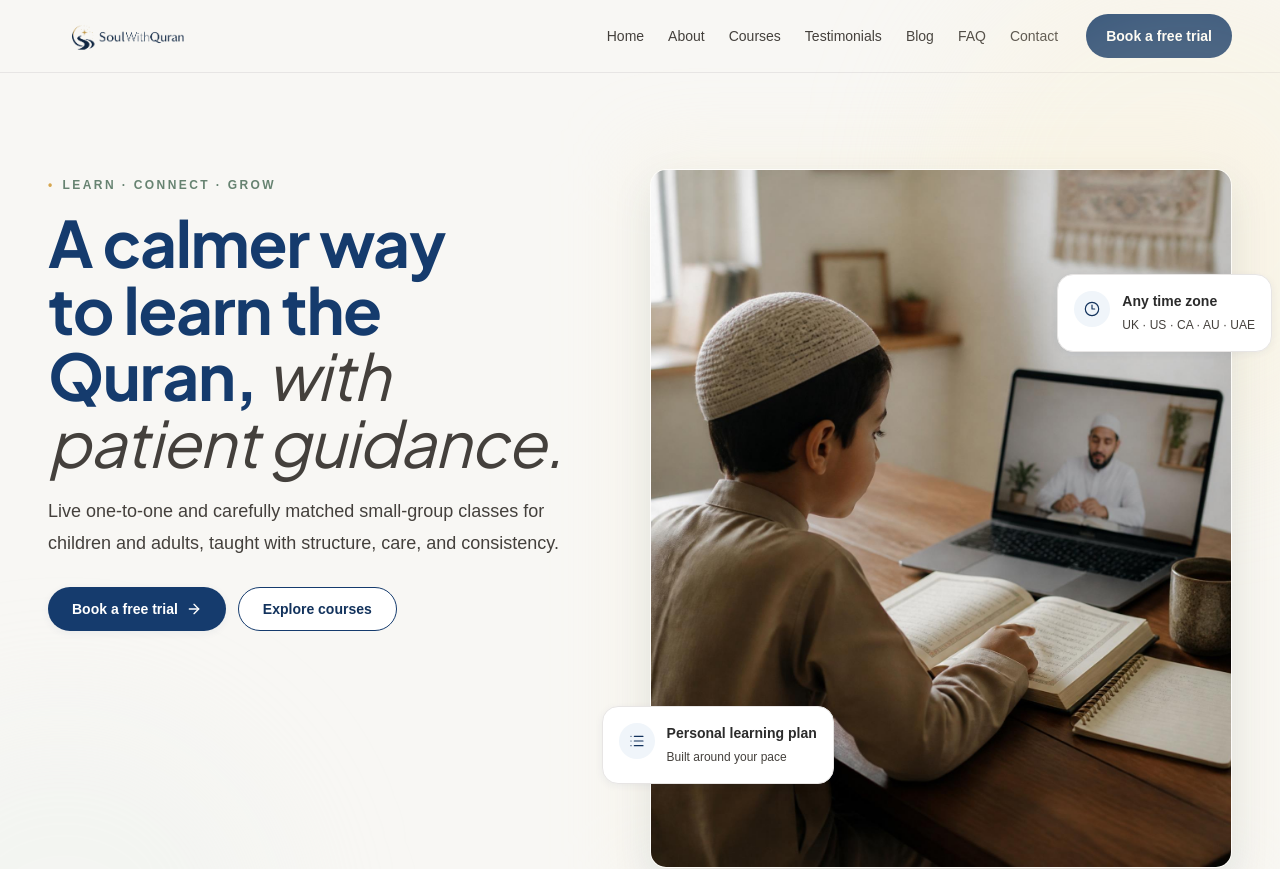
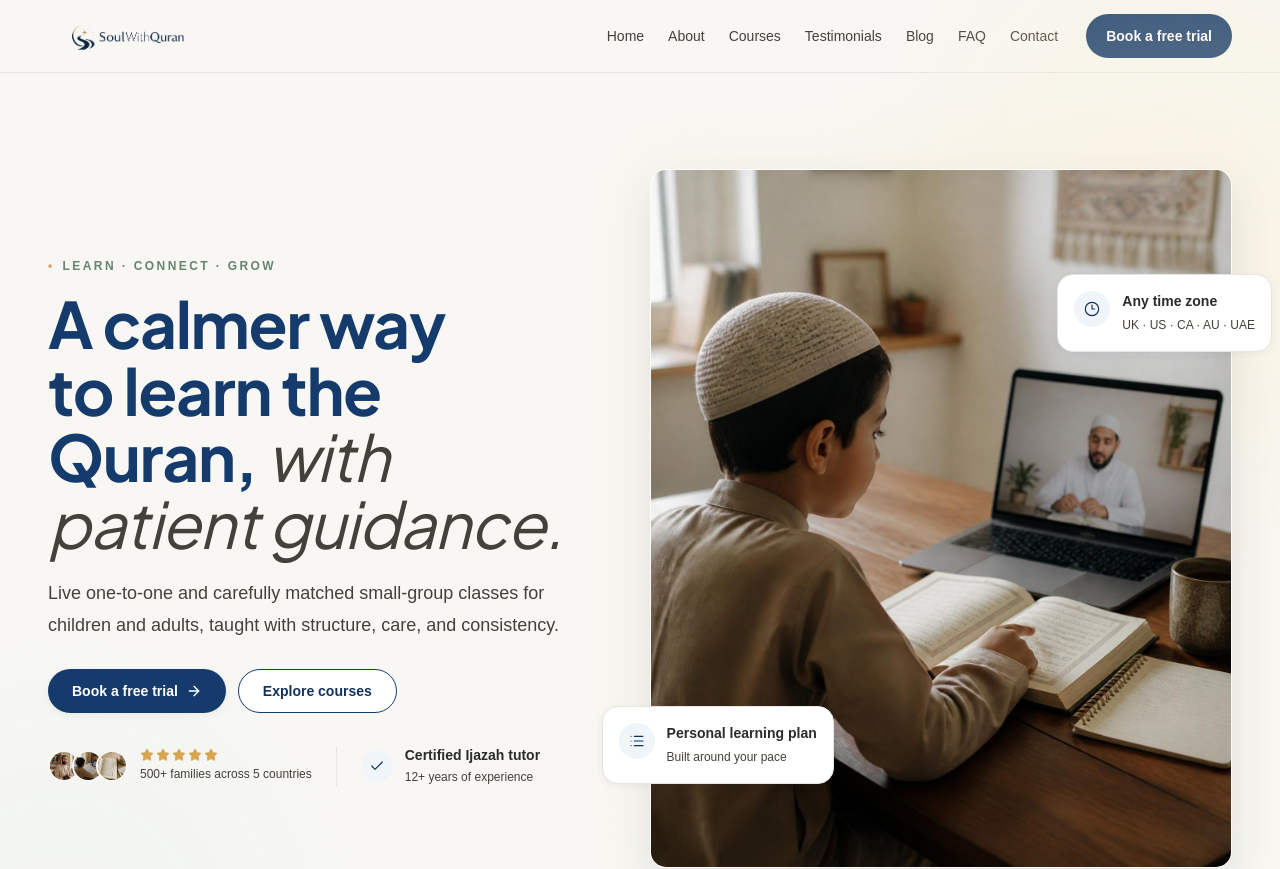
Before and after one commit to faisaldev5/soul-with-quran, a Next.js app: page / in a window 1280 px wide. Shown: the top 869 px of the page. Built offline with nearby package versions, Linux system fonts and the light colour scheme.

Commit message:
fix: center hero content vertically

```diff
--- a/src/components/sections/home-hero.tsx
+++ b/src/components/sections/home-hero.tsx
@@ -1,5 +1,5 @@
 import Image from "next/image";
-import { ArrowRight, Clock3, List } from "lucide-react";
+import { ArrowRight, Check, Clock3, List, Star } from "lucide-react";
 
 import { ButtonLink } from "@/components/ui/button";
 import { Card } from "@/components/ui/card";
@@ -20,6 +20,12 @@ const factCards = [
     description: "Built around your pace",
     icon: List,
   },
+] as const;
+
+const proofAvatars = [
+  "/images/homepage/tutor-portrait.jpg",
+  "/images/homepage/child-learning-quran-online.jpg",
+  "/images/homepage/quran-study-desk.jpg",
 ] as const;
 
 type FactCardProps = {
@@ -58,6 +64,69 @@ function FactCard({
   );
 }
 
+function HeroProof() {
+  return (
+    <div className="mt-8 flex flex-col gap-5 sm:flex-row sm:items-center sm:gap-6">
+      <div className="flex items-center gap-3">
+        <div aria-hidden="true" className="flex shrink-0 -space-x-2">
+          {proofAvatars.map((src) => (
+            <span
+              key={src}
+              className="relative size-8 overflow-hidden rounded-full border-2 border-background"
+            >
+              <Image
+                src={src}
+                alt=""
+                fill
+                sizes="32px"
+                className="object-cover"
+              />
+            </span>
+          ))}
+        </div>
+        <div>
+          <div
+            role="img"
+            aria-label="Five-star rating"
+            className="flex items-center gap-0.5 text-gold-500"
+          >
+            {Array.from({ length: 5 }, (_, index) => (
+              <Star
+                key={index}
+                aria-hidden="true"
+                className="size-3.5 fill-current"
+                strokeWidth={1.5}
+              />
+            ))}
+          </div>
+          <p className="mt-0.5 text-xs leading-5 text-text-secondary">
+            500+ families across 5 countries
+          </p>
+        </div>
+      </div>
+
+      <span aria-hidden="true" className="hidden h-10 w-px bg-border sm:block" />
+
+      <div className="flex items-center gap-3">
+        <span
+          aria-hidden="true"
+          className="flex size-8 shrink-0 items-center justify-center rounded-full bg-primary-50 text-primary-700"
+        >
+          <Check className="size-4" strokeWidth={1.75} />
+        </span>
+        <div>
+          <p className="text-sm font-semibold leading-5 text-text-primary">
+            Certified Ijazah tutor
+          </p>
+          <p className="mt-0.5 text-xs leading-5 text-text-secondary">
+            12+ years of experience
+          </p>
+        </div>
+      </div>
+    </div>
+  );
+}
+
 export function HomeHero() {
   return (
     <Section
@@ -76,7 +145,7 @@ export function HomeHero() {
       />
 
       <Container className="relative">
-        <div className="grid gap-10 lg:grid-cols-[minmax(0,0.96fr)_minmax(0,1.04fr)] lg:items-start lg:gap-12 xl:gap-16">
+        <div className="grid gap-10 lg:grid-cols-[minmax(0,0.96fr)_minmax(0,1.04fr)] lg:items-center lg:gap-12 xl:gap-16">
           <div className="min-w-0 max-w-2xl lg:pt-2">
             <p className="flex items-center gap-2 text-xs font-semibold uppercase tracking-[0.2em] text-sage-700">
               <span aria-hidden="true" className="text-gold-500">
@@ -113,6 +182,7 @@ export function HomeHero() {
                 Explore courses
               </ButtonLink>
             </div>
+            <HeroProof />
           </div>
 
           <div className="relative mx-auto w-full max-w-[38rem] overflow-visible pb-14 min-[375px]:pb-16 md:pb-20 lg:ml-auto lg:pb-0">
```
